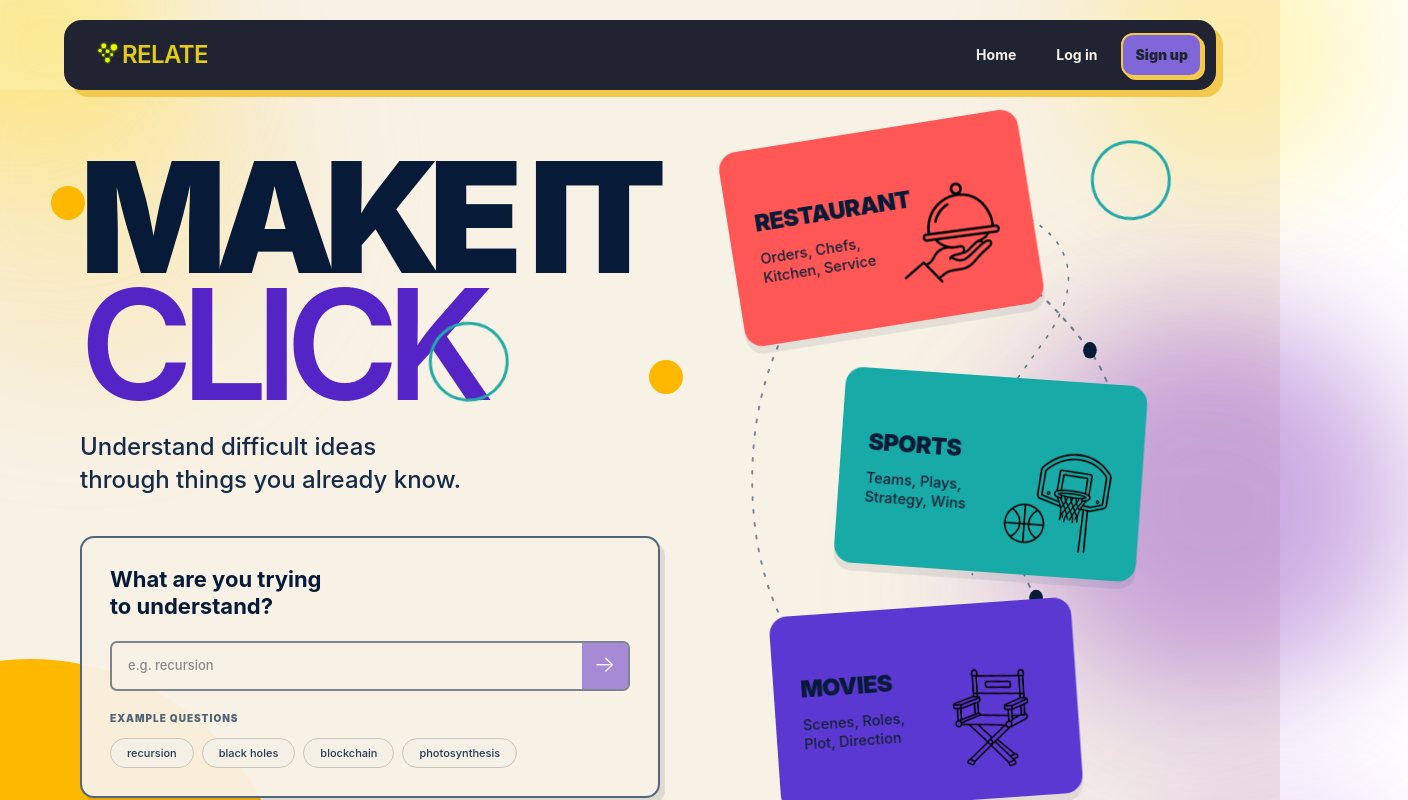
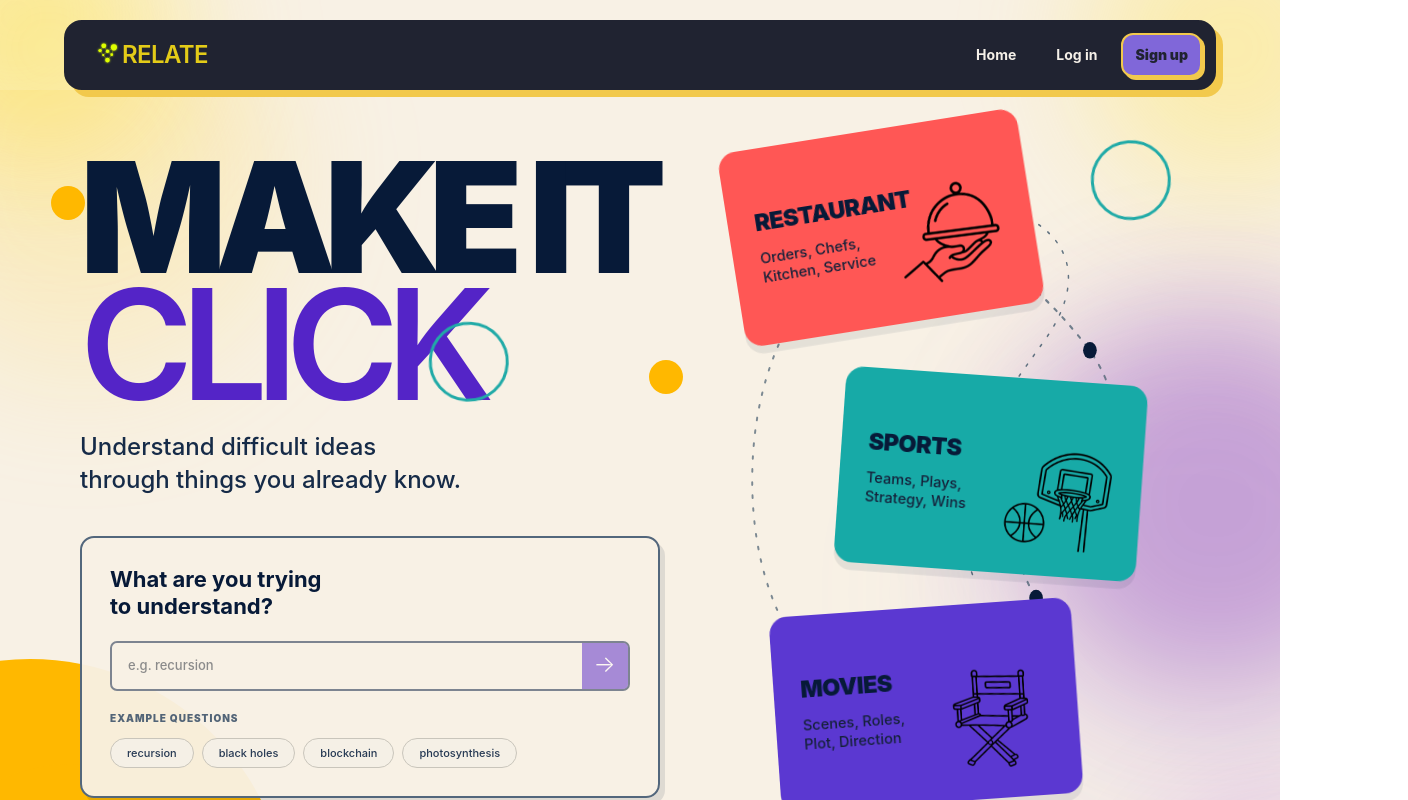
Before and after one commit to Fabiha517/Relate, a React (Vite) app in the folder Relate/client/: page / in a window 1280 px wide. Shown: the top 800 px of the page, 1408 px wide, since content can reach past the window. Built offline with nearby package versions, Linux system fonts and the light colour scheme; no server answers; a web font is replaced by a local one.

Commit message:
Fixed ScrollToTop component

```diff
--- a/Relate/client/src/App.jsx
+++ b/Relate/client/src/App.jsx
@@ -45,7 +45,7 @@ export default function App() {
     <Router>
       <ScrollToTop/>
       <AuthProvider>
-        <div className="app min-h-screen bg-[#f8f1e5] relative">
+        <div className="app min-h-screen  bg-[#f8f1e5]  relative overflow-hidden">
            {/* DECORATIVE BACKGROUND ELEMENTS */}
       <div className="absolute -top-20 -left-20 w-48 h-48 bg-yellow-300 rounded-full opacity-25 blur-3xl"></div>
       <div className="absolute -bottom-32 -right-32 w-64 h-64 bg-purple-700 rounded-full opacity-20 blur-3xl"></div>
--- a/Relate/client/src/components/layout/ScrollToTop.jsx
+++ b/Relate/client/src/components/layout/ScrollToTop.jsx
@@ -5,11 +5,7 @@ export default function ScrollToTop() {
   const { pathname } = useLocation()
 
   useEffect(() => {
-    window.scrollTo({
-      top: 0,
-      left: 0,
-      behavior: 'instant',
-    })
+    window.scrollTo(0, 0)
   }, [pathname])
 
   return null
```
